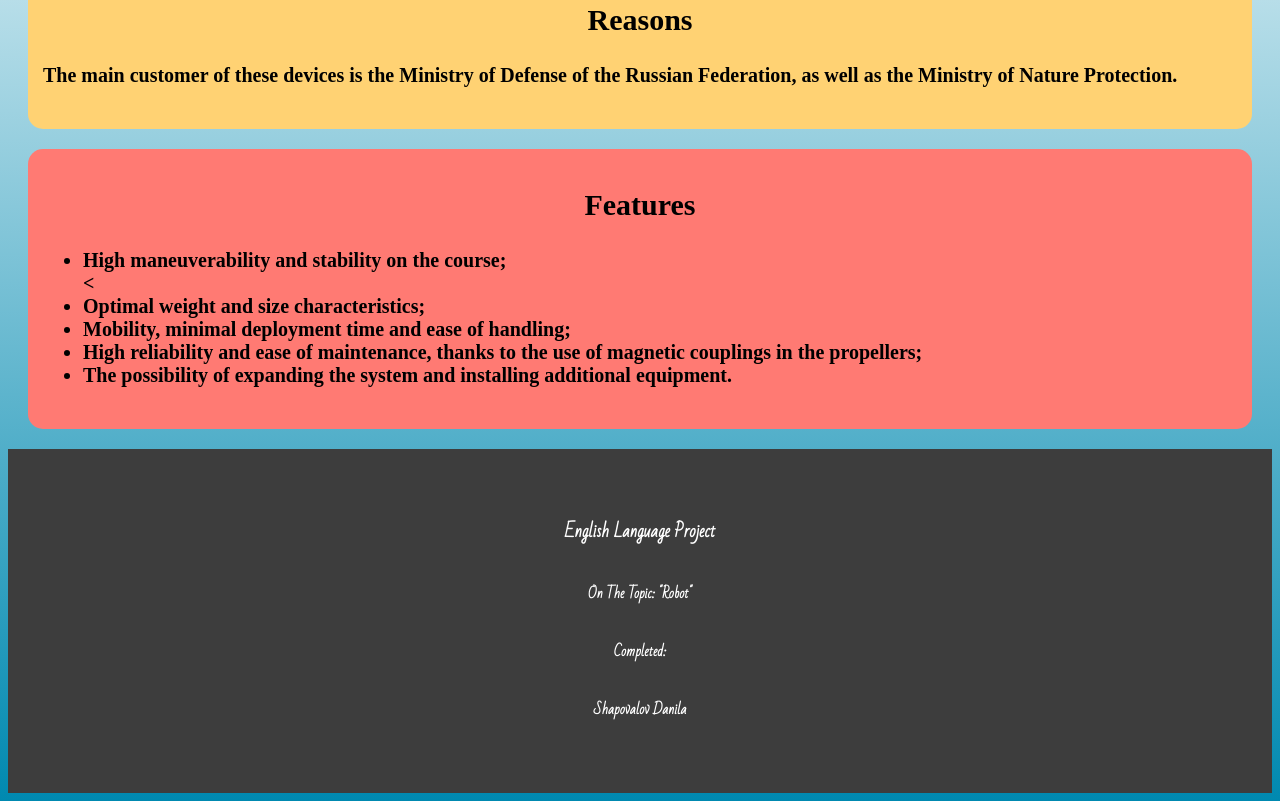
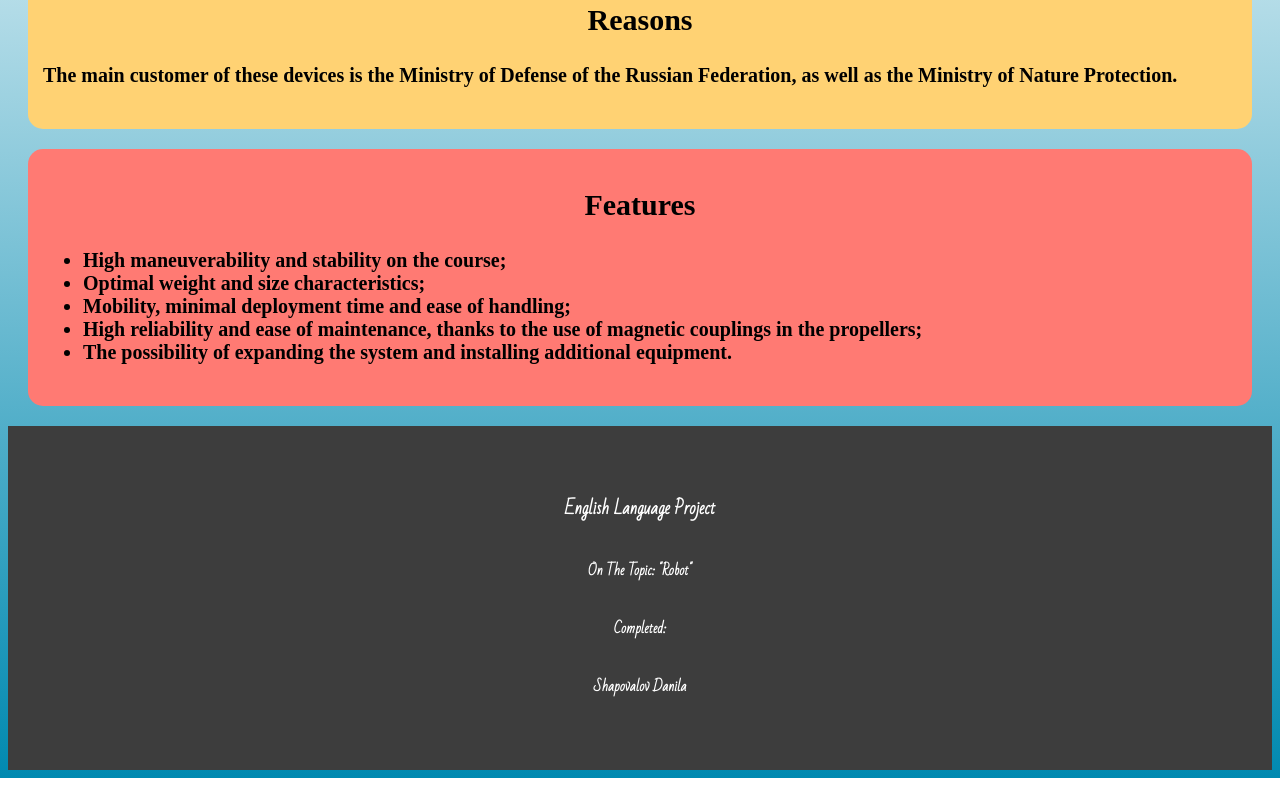
Before and after one commit to 1092387456Qwemo/progekt-, a plain HTML site: page index.html in a window 1280 px wide. Shown: the part 1428-2229 px from the top of the page. After the commit the page ends 2206 px from the top, so only its background shows below. Drawn offline with Linux system fonts and the light colour scheme.

Commit message:
Update index.html

```diff
--- a/index.html
+++ b/index.html
@@ -32,7 +32,7 @@
     <h4>
       <ul>
         <li>High maneuverability and stability on the course;</li>
-        <<li>Optimal weight and size characteristics;</li>
+        <li>Optimal weight and size characteristics;</li>
         <li>Mobility, minimal deployment time and ease of handling;</li>
         <li>High reliability and ease of maintenance, thanks to the use of magnetic couplings in the propellers;</li>
         <li>The possibility of expanding the system and installing additional equipment.</li>
```
